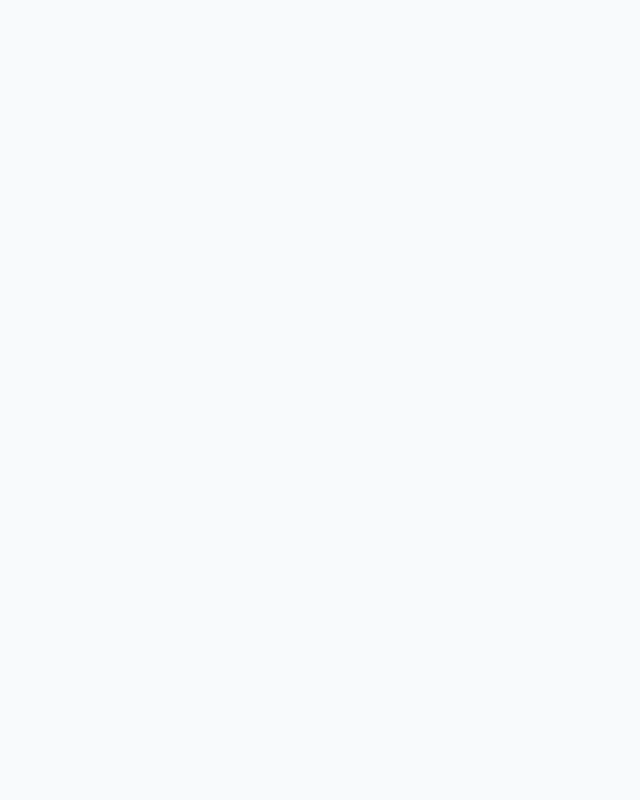
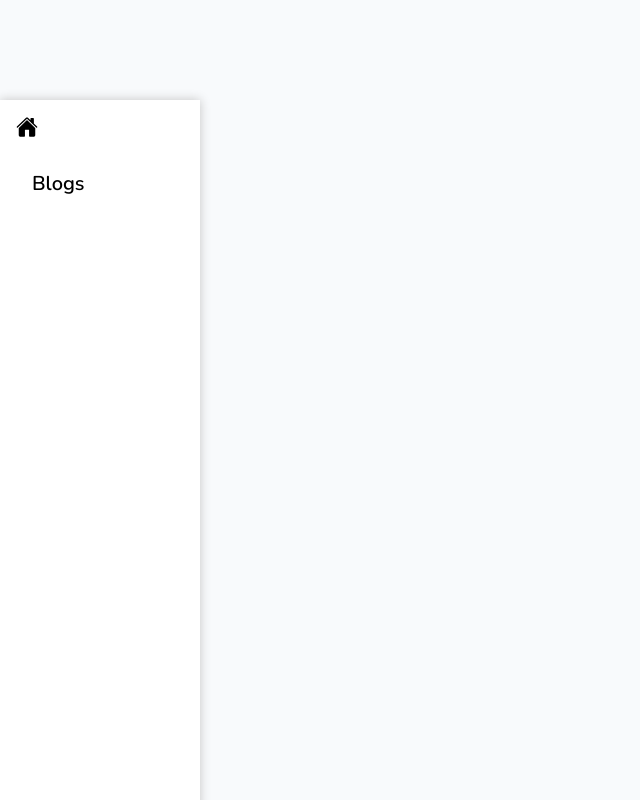
Before and after one commit to osmangonibinismail/Osman_Goni_portpolio_02_backend, a Next.js app: page / in a window 1280 px wide. Shown: the whole page, without its empty margins (0-640 px from the left). Built offline with nearby package versions, Linux system fonts and the light colour scheme.

Commit message:
header section

```diff
--- a/components/Header.js
+++ b/components/Header.js
@@ -1,8 +1,25 @@
+import Link from "next/link";
+import { IoHome } from "react-icons/io5";
+import { BsPostcard } from "react-icons/bs";
 
 
 export default function Header() {
 
     return <>
-
+        <aside className="asideleft active">
+            <ul>
+                <Link href='/'>
+                    <li className="navactive">
+                        <IoHome />
+                    </li>
+                </Link>
+                <li className="navactive flex-col flex-left">
+                    <div className="flex gap-1">
+                        <sPostcard />
+                        <span>Blogs</span>
+                    </div>
+                </li>
+            </ul>
+        </aside>
     </>
 }
```
